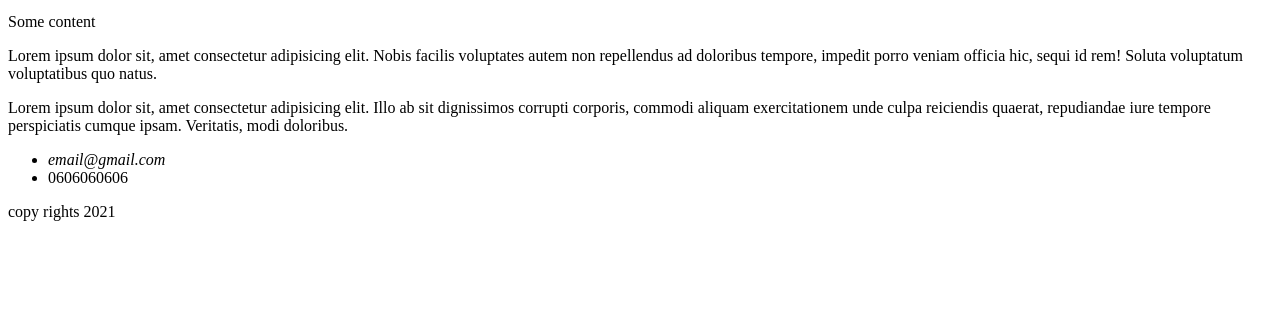
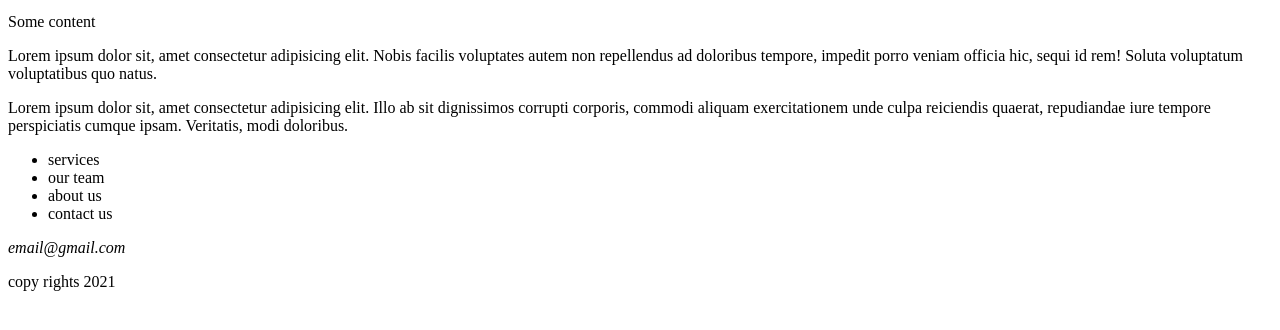
Before and after one commit to maskoul-mohamed/html-auto-formation, a plain HTML site: page symentique des balises/index.html in a window 1280 px wide. Shown: the part 294-624 px from the top of the page. Drawn offline with Linux system fonts and the light colour scheme.

Commit message:
Update index.html

```diff
--- a/symentique des balises/index.html
+++ b/symentique des balises/index.html
@@ -39,14 +39,22 @@
         <nav>
             <ul>
                 <li>
-                    <address>email@gmail.com</address>
+                    services
                 </li>
                 <li>
-                    0606060606
+                    our team
+                </li>
+                <li>
+                    about us
+                </li>
+                 <li>
+                    contact us
                 </li>
             </ul>
-            <p>copy rights 2021</p>
         </nav>
+        <address>email@gmail.com</address>
+        <p>copy rights 2021</p>
+
     </footer>
 </body>
 </html>
```
